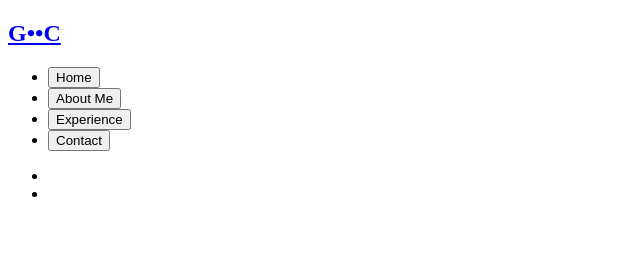
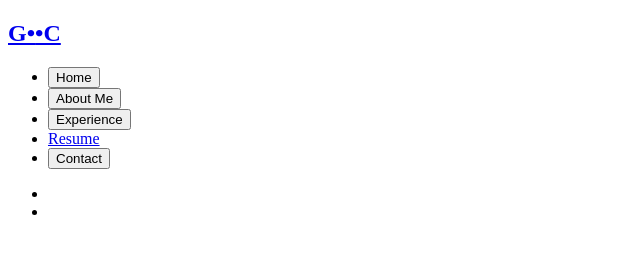
Before and after one commit to graysoncash/grayson-cash-site, a Gatsby site: page /navBar in a window 1280 px wide. Shown: the whole page, without its empty margins (0-640 px from the left). Built offline with nearby package versions, Linux system fonts and the light colour scheme; Gatsby itself is replaced by a stand-in of ours; some icons are missing.

Commit message:
Add resume link

```diff
--- a/src/pages/navBar.js
+++ b/src/pages/navBar.js
@@ -83,6 +83,16 @@
                 Experience
               </button>
             </li>
+            <li>
+              <a
+                className="navbar-button"
+                href="https://drive.google.com/file/d/1H7LigVq8z27-c0MRj1CFrnmVySmz0ZW9/view?usp=sharing"
+                target="_blank"
+                rel="noopener noreferrer"
+              >
+                Resume
+              </a>
+            </li>
             <li
               className={
                 this.props.activeTab === tabNames.CONTACT
--- a/src/sass/style.scss
+++ b/src/sass/style.scss
@@ -5,7 +5,7 @@
 $border-radius-base:  4px !default;
 $padding-base-vertical: 14px !default;
 
-$brand-primary: #F75940 !default;
+$brand-primary: rgb(201, 201, 201) !default;
 
 $burger-menu-color: #fff;
 $brand-white: #fff;
@@ -230,6 +230,9 @@
 				font-weight: 500;
 				text-transform: uppercase;
 				letter-spacing: 1px;
+				a.navbar-button {
+					padding-bottom: 3px;
+				}
 				.navbar-button {
 					color: rgba(0,0,0,.4);
 					text-decoration: none;
```
Also changed, not shown: .travis.yml.
